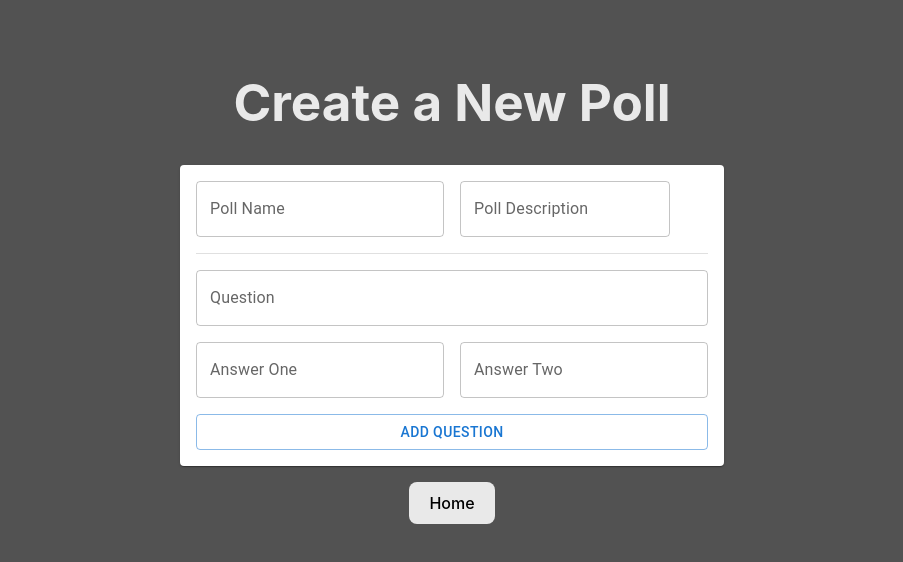
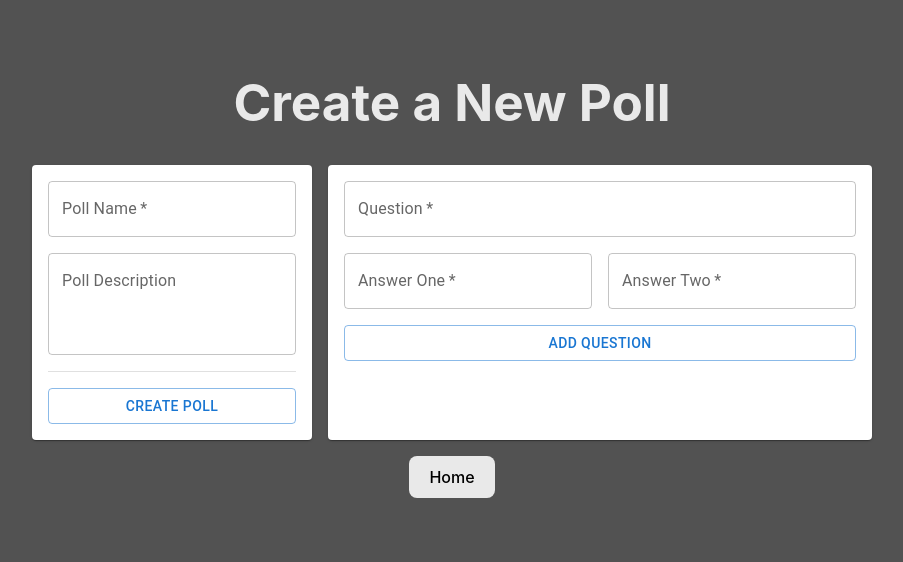
Before and after one commit to MattiLevasalmi/MyPollJS, a React (Vite) app in the folder app/: page /createPoll in a window 1280 px wide. Shown: the top 562 px of the page, without its empty margins (188-1091 px from the left). Built offline with nearby package versions, Linux system fonts and the light colour scheme.

Commit message:
Worked on the create poll feature

```diff
--- a/app/src/CreatePoll.tsx
+++ b/app/src/CreatePoll.tsx
@@ -7,6 +7,7 @@ import { useNavigate } from "react-router-dom"
 import { question } from "./context";
 import { useState } from "react";
 import Button from "@mui/material/Button";
+import Grid from "@mui/material/Grid";
 
 
 export default function CreatePoll(){
@@ -17,39 +18,72 @@ export default function CreatePoll(){
 
     const addQuestion = (event: React.SyntheticEvent) => {
         event.preventDefault();
-        alert("Submitted");
+        const form = event.target as typeof event.target & {
+            questionId: {value: string},
+            answerOne: {value: string},
+            answerTwo: {value: string}
+        };
+        const question = form.questionId.value;
+        const answerOne = form.answerOne.value;
+        const answerTwo = form.answerTwo.value;
+        questions.push({
+            question: question,
+            answers: [{answer: answerOne, count: 0}, {answer: answerTwo, count: 0}]
+        })
+    }
+
+    const addPoll = (event: React.SyntheticEvent) => {
+        event.preventDefault();
+        alert("Submitted Poll");
     }
 
     return(
         <>
             <h1>Create a New Poll</h1>
-            <Paper sx={{ m: 2, p: 2 }}>
             <Stack spacing={2}>
                 <Stack direction="row" spacing={2}>
-                        <TextField id="pollName" label="Poll Name" variant="outlined"/>
-                        <TextField id="pollDesc" label="Poll Description" variant="outlined" multiline/>
+                    <Paper sx={{ m: 2, p: 2 }}>
+                        <form onSubmit={addPoll}>
+                            <Stack spacing={2}>
+                                <TextField id="pollName" label="Poll Name" variant="outlined" required/>
+                                <TextField id="pollDesc" label="Poll Description" variant="outlined" multiline rows={3}/>
+                                <Divider variant="middle" />
+                                <Button variant="outlined" type="submit">Create Poll</Button>
                             </Stack>
-                    <Divider variant="middle" />
-                    <TextField id="question" label="Question" variant="outlined"/>
+                        </form>
+                    </Paper>
+                    <Paper sx={{ m: 2, p: 2 }}>
+                        <form onSubmit={addQuestion}>
+                            <Stack spacing={2}>
+                                <TextField id="questionId" label="Question" variant="outlined" required/>
                                 <Stack direction="row" spacing={2}>
-                        <TextField id="Answer1" label="Answer One" variant="outlined"/>
-                        <TextField id="Answer2" label="Answer Two" variant="outlined"/>
+                                    <TextField id="answerOne" label="Answer One" variant="outlined" required/>
+                                    <TextField id="answerTwo" label="Answer Two" variant="outlined" required/>
                                 </Stack>
-                    <Button variant="outlined">Add Question</Button>
+                                <Button variant="outlined" type="submit">Add Question</Button>
                             </Stack>
+                        </form>
                     </Paper>
-            <Question />
+                </Stack>
+                <Grid container spacing={2}>
+                    {questions.map((question) =>
+                        <Grid xs={12} md={6}>
+                            <Question ques={question}/>
+                        </Grid>)}
+                </Grid>
+
+            </Stack>
             <button onClick={() => navigate('/')}>Home</button>
         </>
     )
 }
 
-function Question() {
-
+function Question(props: question | any) {
+    console.log(props.ques);
 
     return(
         <Paper>
-
+            <Typography>{props.ques.question}</Typography>
         </Paper>
     )
 }
--- a/app/src/context.tsx
+++ b/app/src/context.tsx
@@ -11,7 +11,7 @@ export interface auth {
 
 export type question = {
     question: string,
-    answers: {answer: string, count: number}
+    answers: {answer: string, count: number}[]
 }
 
 export type poll = {
```
Lines whose indentation alone changed are shown as unchanged.
